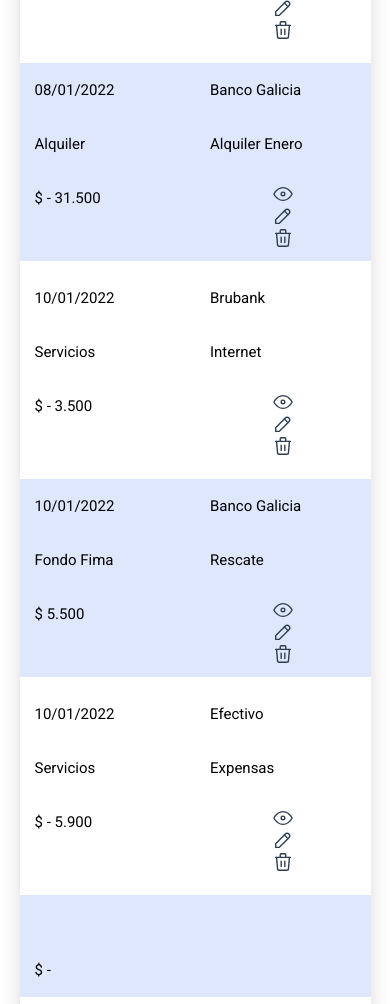
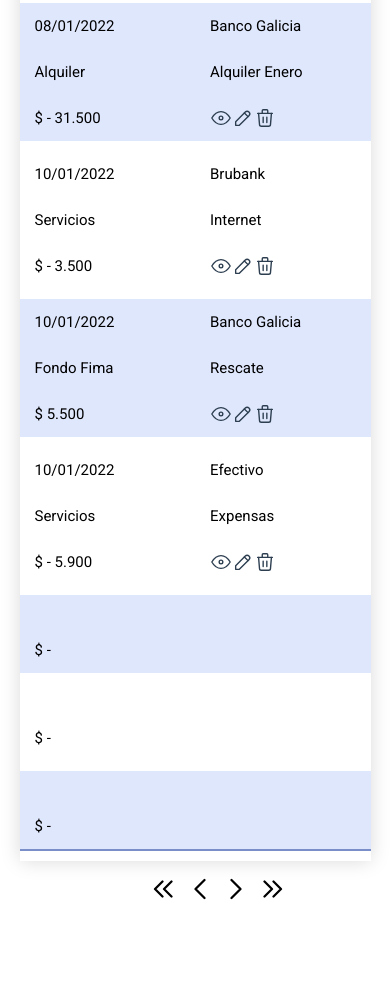
Before and after one commit to tomidziurdzia/Finance-DesarrolloWeb, a plain HTML site: page views/transacciones.html in a window 390 px wide. Shown: the part 891-1895 px from the top of the page. Drawn offline with Linux system fonts and the light colour scheme.

Commit message:
Corregi los botones de la tabla transacciones mobile

```diff
--- a/css/style.css
+++ b/css/style.css
@@ -552,7 +552,7 @@
 
 .table__container th,
 .table__container td {
-  padding: 1.2rem 1.5rem;
+  padding: .8rem 1.5rem;
 }
 
 .table__container tbody tr:nth-of-type(even) {
@@ -895,7 +895,7 @@
   .informe__boxes {
     grid-template-columns: 1fr;
   }
-  .buttons__table {
+  .table__container__cuenta .buttons__table,  .table__container__categoria .buttons__table {
     flex-direction: column;
   }
   .login__header {
@@ -1021,6 +1021,9 @@
   .table__container__categoria {
     margin-bottom: 5rem;
   }
+  .table__container .buttons__table {
+    justify-content: flex-start;
+  }
 }
 
 /* FIN @media only screen and (max-width: 768px) */
```
